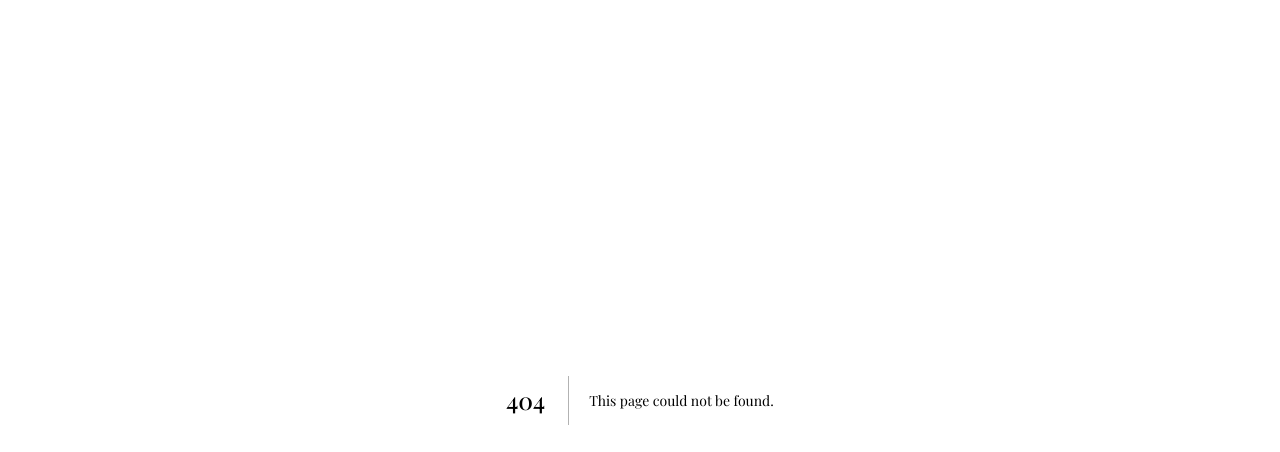
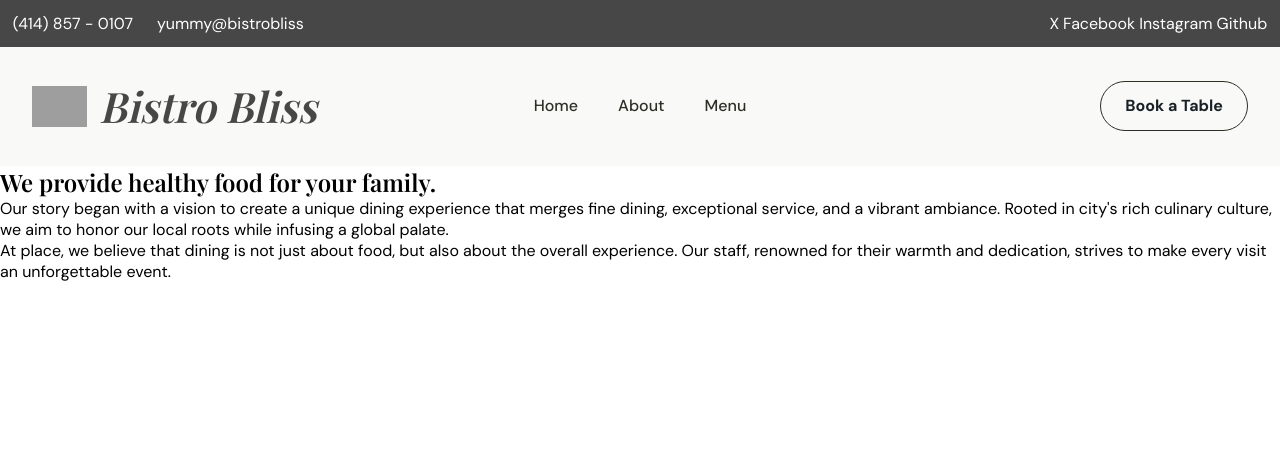
Before and after one commit to truffie/Bistro-Bliss, a Next.js app: page /about in a window 1280 px wide. Before the commit this address had no page. Shown: the top 452 px of the page. Built offline with nearby package versions, Linux system fonts and the light colour scheme; grey boxes are pictures that could not be loaded.

Commit message:
init about page

```diff
--- /dev/null
+++ b/src/app/about/page.tsx
@@ -0,0 +1,30 @@
+import { Header } from '@layout/Header/Header';
+import { FC } from 'react';
+//import styles from "./page.module.css"
+const page: FC = () => {
+  return (
+    <>
+      <Header />
+      <section>
+        <div></div>
+        <div>
+          <h2>We provide healthy food for your family.</h2>
+          <p>
+            Our story began with a vision to create a unique dining experience
+            that merges fine dining, exceptional service, and a vibrant
+            ambiance. Rooted in city{`'`}s rich culinary culture, we aim to
+            honor our local roots while infusing a global palate.
+          </p>
+          <p>
+            At place, we believe that dining is not just about food, but also
+            about the overall experience. Our staff, renowned for their warmth
+            and dedication, strives to make every visit an unforgettable event.
+          </p>
+        </div>
+      </section>
+      <section></section>
+    </>
+  );
+};
+
+export default page;
```
